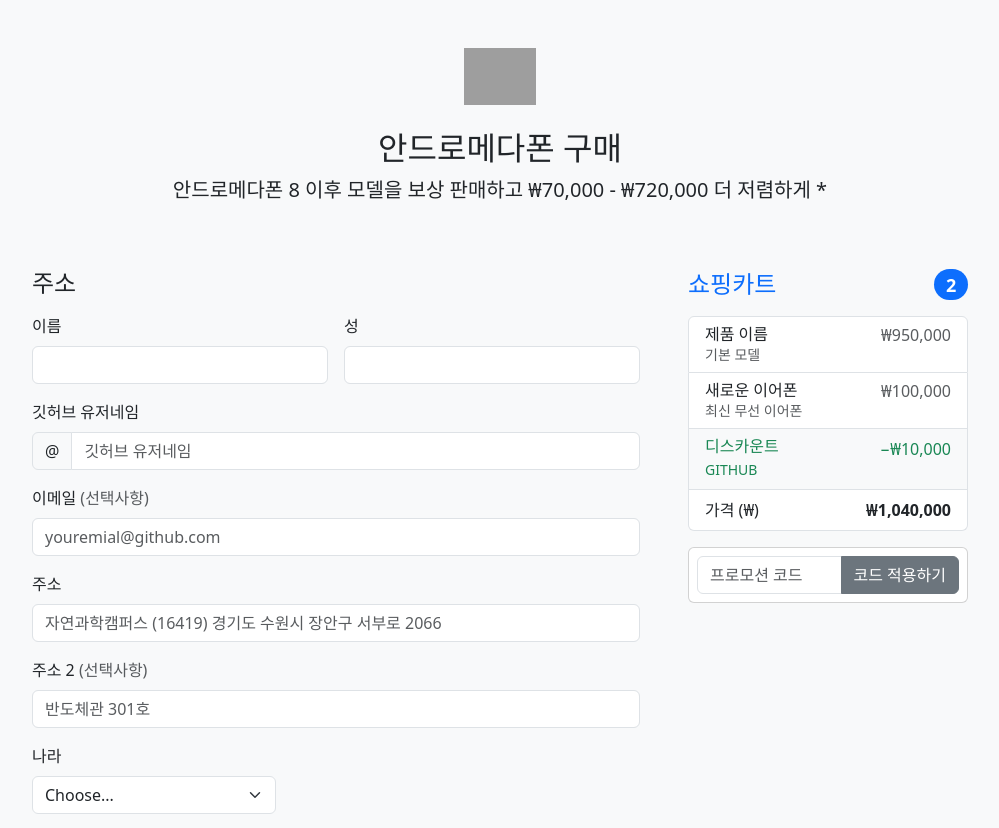
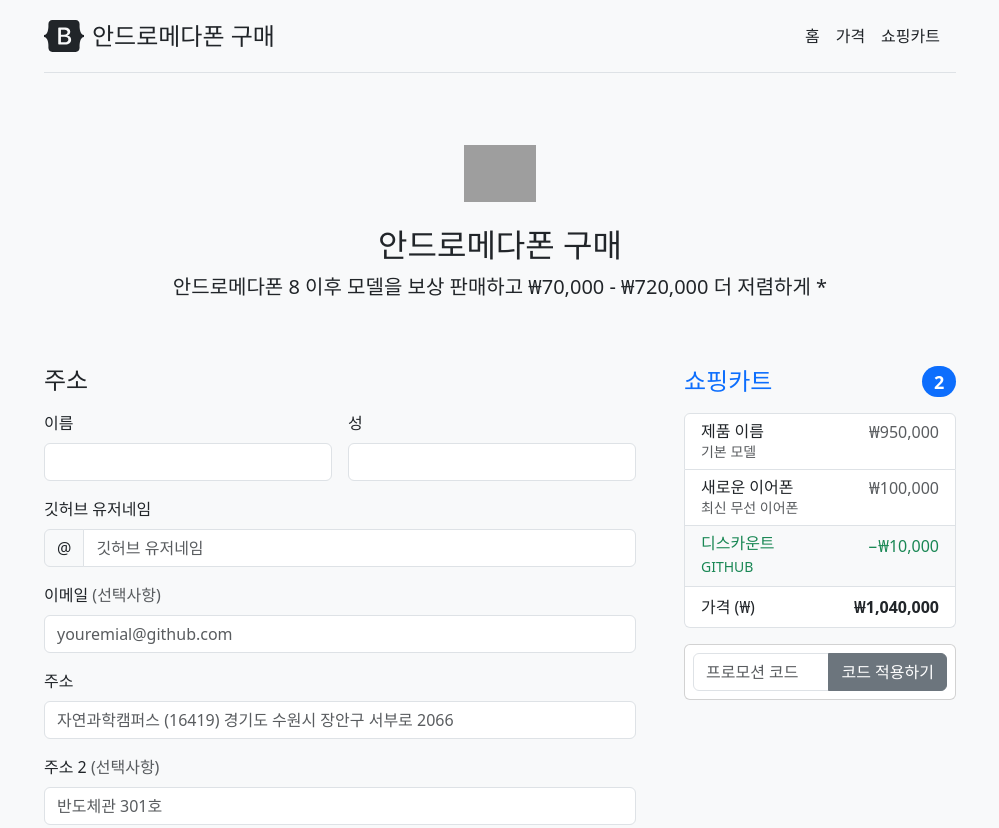
Before and after one commit to Heukma/GitHub-Class-Assignment, a plain HTML site: page src/checkout.html in a window 1280 px wide. Shown: the top 828 px of the page, without its empty margins (140-1139 px from the left). Drawn offline with nearby package versions, Linux system fonts and the light colour scheme; grey boxes are pictures that could not be loaded.

Commit message:
Added NavBar on checkout page

```diff
--- a/src/checkout.html
+++ b/src/checkout.html
@@ -79,6 +79,26 @@
 
 <div class="container">
   <main>
+    <div class="container py-3">
+      <header>
+        <div class="d-flex flex-column flex-md-row align-items-center pb-3 mb-4 border-bottom">
+          <a href="#" class="d-flex align-items-center text-dark text-decoration-none">
+            <svg xmlns="http://www.w3.org/2000/svg" width="40" height="32" class="me-2" viewBox="0 0 118 94" role="img">
+              <title>Bootstrap</title>
+              <path fill-rule="evenodd" clip-rule="evenodd"
+                d="M24.509 0c-6.733 0-11.715 5.893-11.492 12.284.214 6.14-.064 14.092-2.066 20.577C8.943 39.365 5.547 43.485 0 44.014v5.972c5.547.529 8.943 4.649 10.951 11.153 2.002 6.485 2.28 14.437 2.066 20.577C12.794 88.106 17.776 94 24.51 94H93.5c6.733 0 11.714-5.893 11.491-12.284-.214-6.14.064-14.092 2.066-20.577 2.009-6.504 5.396-10.624 10.943-11.153v-5.972c-5.547-.529-8.934-4.649-10.943-11.153-2.002-6.484-2.28-14.437-2.066-20.577C105.214 5.894 100.233 0 93.5 0H24.508zM80 57.863C80 66.663 73.436 72 62.543 72H44a2 2 0 01-2-2V24a2 2 0 012-2h18.437c9.083 0 15.044 4.92 15.044 12.474 0 5.302-4.01 10.049-9.119 10.88v.277C75.317 46.394 80 51.21 80 57.863zM60.521 28.34H49.948v14.934h8.905c6.884 0 10.68-2.772 10.68-7.727 0-4.643-3.264-7.207-9.012-7.207zM49.948 49.2v16.458H60.91c7.167 0 10.964-2.876 10.964-8.281 0-5.406-3.903-8.178-11.425-8.178H49.948z"
+                fill="currentColor"></path>
+            </svg>
+            <span class="fs-4">안드로메다폰 구매</span>
+          </a>
+
+          <nav class="d-inline-flex mt-2 mt-md-0 ms-md-auto">
+            <a class="me-3 py-2 text-dark text-decoration-none" href="./index.html">홈</a>
+            <a class="me-3 py-2 text-dark text-decoration-none" href="./pricing.html">가격</a>
+            <a class="me-3 py-2 text-dark text-decoration-none" href="./checkout.html">쇼핑카트</a>
+          </nav>
+        </div>
+
     <div class="py-5 text-center">
       <img class="d-block mx-auto mb-4" src="https://getbootstrap.com/docs/5.2/assets/brand/bootstrap-logo.svg" alt="" width="72" height="57">
       <h2>안드로메다폰 구매</h2>
```
